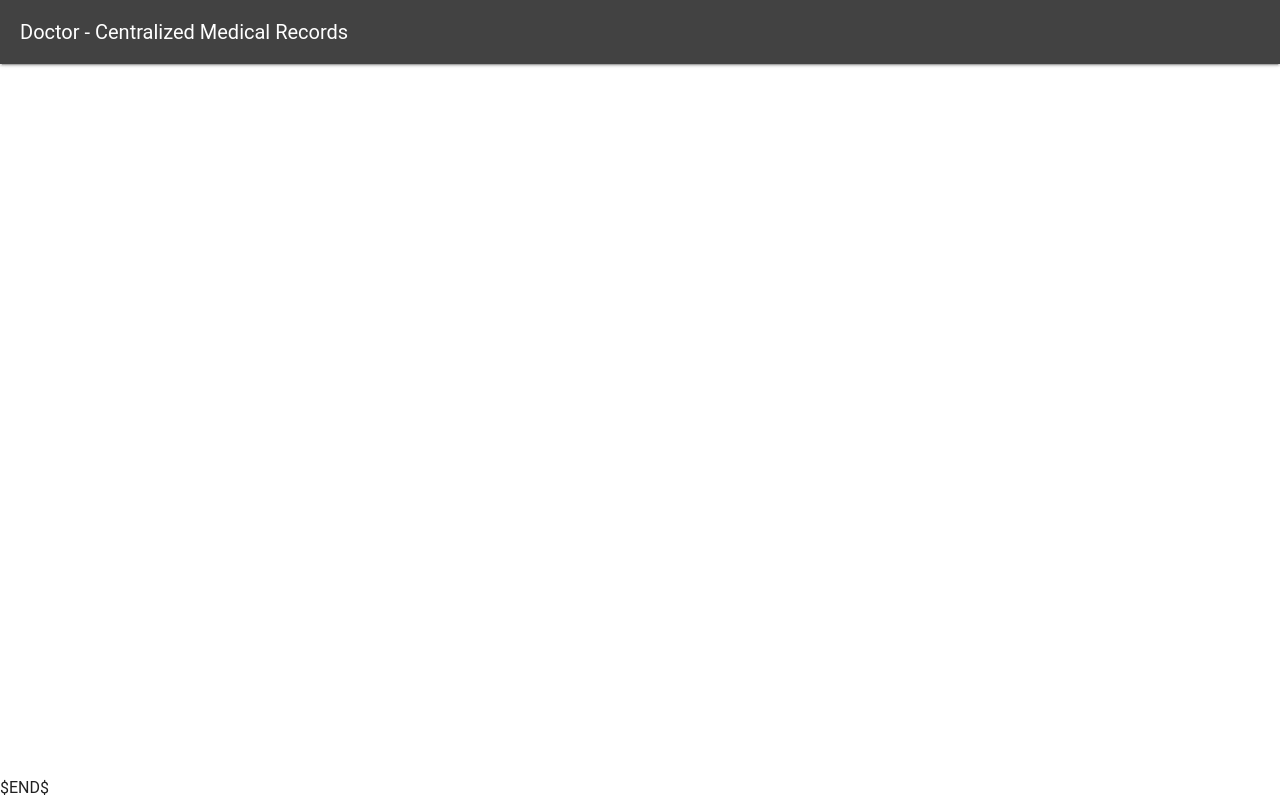
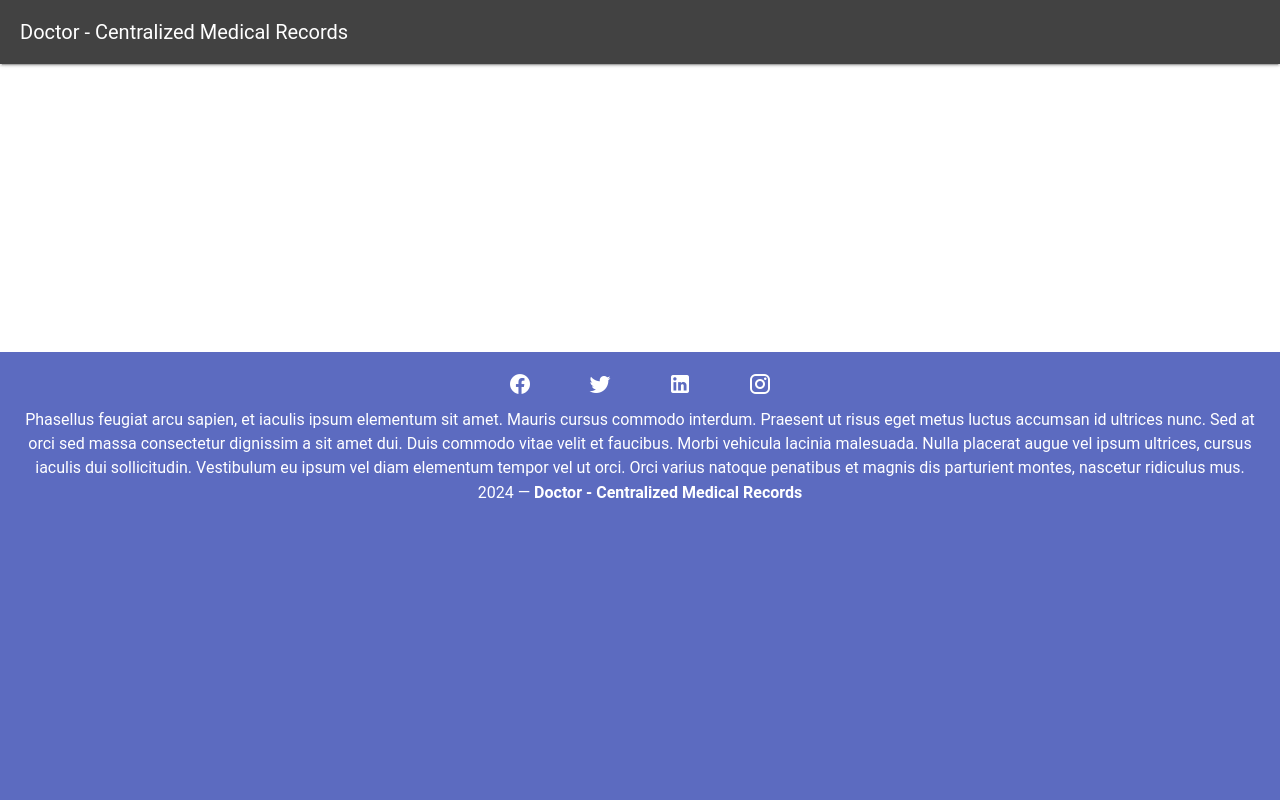
Before and after one commit to CyberFery/med, a Vue app in the folder frontend/: page / in a window 1280 px wide. Built offline with nearby package versions, Linux system fonts and the light colour scheme.

Commit message:
Add template Footer component (not completed)

```diff
--- a/frontend/src/components/Footer.vue
+++ b/frontend/src/components/Footer.vue
@@ -1,11 +1,37 @@
 <script setup lang="ts">
-
+const icons = [
+  'mdi-facebook',
+  'mdi-twitter',
+  'mdi-linkedin',
+  'mdi-instagram',
+];
 </script>
 
 <template>
-  $END$
+  <v-footer
+    class="bg-indigo-lighten-1 text-center d-flex flex-column"
+  >
+    <div>
+      <v-btn
+        v-for="icon in icons"
+        :key="icon"
+        :icon="icon"
+        class="mx-4"
+        variant="text"
+      ></v-btn>
+    </div>
+
+    <div class="pt-0">
+      Phasellus feugiat arcu sapien, et iaculis ipsum elementum sit amet. Mauris cursus commodo interdum. Praesent ut risus eget metus luctus accumsan id ultrices nunc. Sed at orci sed massa consectetur dignissim a sit amet dui. Duis commodo vitae velit et faucibus. Morbi vehicula lacinia malesuada. Nulla placerat augue vel ipsum ultrices, cursus iaculis dui sollicitudin. Vestibulum eu ipsum vel diam elementum tempor vel ut orci. Orci varius natoque penatibus et magnis dis parturient montes, nascetur ridiculus mus.
+    </div>
+
+    <v-divider></v-divider>
+
+    <div>
+      {{ new Date().getFullYear() }} — <strong>Doctor - Centralized Medical Records</strong>
+    </div>
+  </v-footer>
 </template>
 
 <style scoped>
-
 </style>
```
